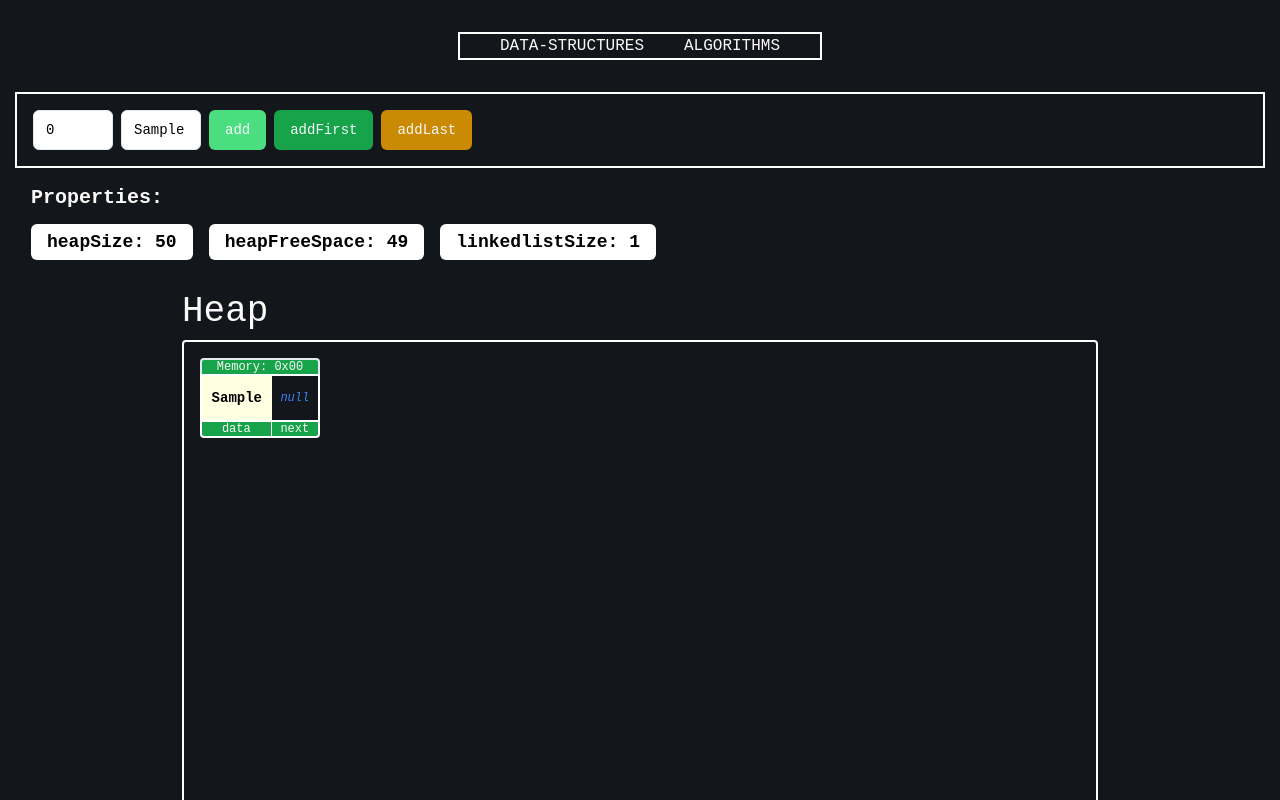
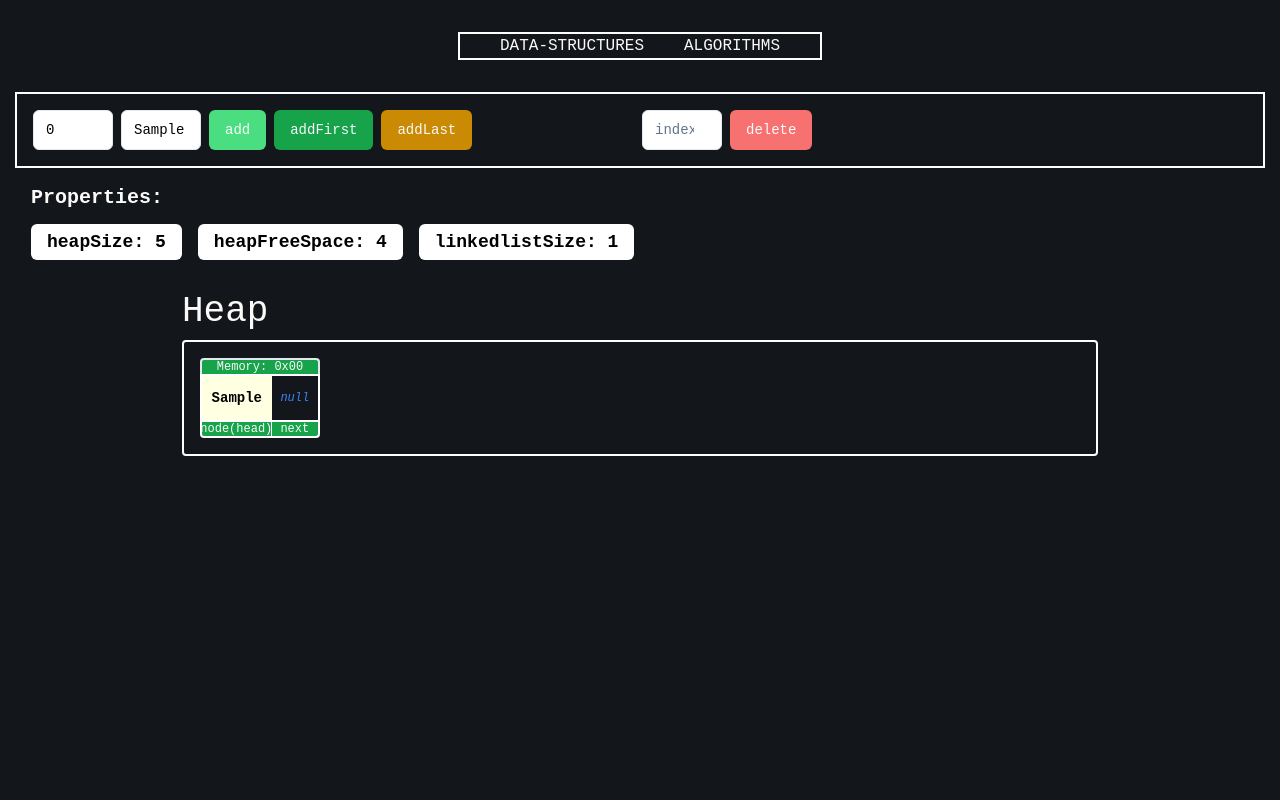
Before and after one commit to Thiago-dcode/visualsofdsa, a Next.js app: page /data-structures/linear/linked-list in a window 1280 px wide. Both pictures are taken after typing "Sample" into the empty fields and a click on the button "add". Shown: the top 800 px of the page. Built offline with nearby package versions, Linux system fonts and the light colour scheme.

Commit message:
implement delete action button, implement toaster

```diff
--- a/package.json
+++ b/package.json
@@ -20,9 +20,10 @@
     "class-variance-authority": "^0.7.0",
     "clsx": "^2.1.1",
     "lucide-react": "^0.403.0",
-    "next": "14.2.4",
+    "next": "^14.2.13",
     "react": "^18",
     "react-dom": "^18",
+    "sonner": "^1.5.0",
     "tailwind-merge": "^2.4.0",
     "tailwindcss-animate": "^1.0.7",
     "uuid": "^10.0.0"
--- a/src/app/layout.tsx
+++ b/src/app/layout.tsx
@@ -3,8 +3,8 @@ import { Inter } from "next/font/google";
 import "./globals.css";
 import Link from "next/link";
 import { links } from "@/config";
-import Image from "next/image";
-import { cn } from "@/lib/utils";
+import { Toaster } from 'sonner';
+import { Check, CircleAlert, CircleX } from "lucide-react";
 const inter = Inter({ subsets: ["latin"] });
 
 export const metadata: Metadata = {
@@ -20,7 +20,7 @@ export default function RootLayout({
   return (
     <html lang="en">
       <head>
-      <meta name="viewport" content="width=device-width, initial-scale=1.0"/>
+        <meta name="viewport" content="width=device-width, initial-scale=1.0" />
       </head>
       <body className={inter.className}>
         <div id="root">
@@ -44,7 +44,27 @@ export default function RootLayout({
             </nav>
           </header>
 
-          {children}</div></body>
+          {children}</div>
+        <Toaster
+
+          toastOptions={{
+
+            classNames: {
+              error: 'bg-red-500 text-white font-bold text-md',
+              success: 'bg-green-500 text-white font-bold text-md ',
+              warning: 'bg-yellow-500 text-white font-bold text-md',
+              info: 'bg-blue-500 text-white font-bold text-md',
+            },
+          }}
+          icons={{
+            success: <Check />,
+            warning: <CircleAlert />,
+            error: <CircleX />,
+
+          }}
+
+        />
+      </body>
     </html>
   );
 }
--- a/src/entities/data-structures/linear/linkedList/View.tsx
+++ b/src/entities/data-structures/linear/linkedList/View.tsx
@@ -14,10 +14,10 @@ import Properties from '@/components/app/Properties';
 import Section from '@/components/container/Section';
 
 export default function View() {
-    const { linkedList, arrayLs, add, traverse, del, isStackOverFlow, clear, error } = UseLinkedList();
+    const { linkedList, add, traverse, del, isStackOverFlow, clear, error, arrayLs } = UseLinkedList();
     const [table, setTable] = useState({
         col: 5,
-        row: 10
+        row: 1
     })
     const heap = useHeap({
         nodeShape: linkedList,
@@ -26,6 +26,7 @@ export default function View() {
     });
     const [isAnimationRunning, setIsAnimationRunning] = useState(false);
     const [addIndex, setAddIndex] = useState(0);
+    const [deleteIndex, setDeleteIndex] = useState<number | undefined>(undefined);
     const [addData, setAddData] = useState('');
 
     const isBlocked = isStackOverFlow || isAnimationRunning;
@@ -39,7 +40,7 @@ export default function View() {
         {/* BUTTONS ACTION SECTION */}
 
         <OperationsContainer >
-                <Section className='gap-2'key={'section-1-linkedList-view'} >
+            <Section className='gap-2' key={'section-1-linkedList-view'} >
                 <InputWithButtonContainer key={'linkedList-add-action'}>
                     <Input value={addIndex} placeholder="index" className="text-black w-20" onChange={(e) => {
                         if (isBlocked) return;
@@ -65,7 +66,7 @@ export default function View() {
                     }} />
 
                 </InputWithButtonContainer>
-                    <ButtonAction  key={'linkedList-addFirst-action'} title="addFirst" className='bg-green-600 hover:bg-green-800' isLoading={isBlocked} onClick={async () => {
+                <ButtonAction key={'linkedList-addFirst-action'} title="addFirst" className='bg-green-600 hover:bg-green-800' isLoading={isBlocked} onClick={async () => {
 
                     if (isBlocked) return;
                     const position = heap.getNextFreePosition();
@@ -82,6 +83,33 @@ export default function View() {
                     if (position) await add(addData, linkedList.size, position.position, position.memoryAddress);
 
                 }} /></Section>
+            {/* DELETE SECTION */}
+            {linkedList.size > 0 && <Section>
+                <InputWithButtonContainer key={'linkedList-delete-action'}>
+                    <Input value={deleteIndex} placeholder="index" className="text-black w-20" onChange={(e) => {
+                        if (isBlocked) return;
+                        const n = Number.parseInt(e.target.value);
+                        setDeleteIndex(!isNaN(n) ? n : undefined)
+
+                    }} type="number" min={0} />
+
+                    <ButtonAction title="delete" className='bg-red-400 hover:bg-red-600' isLoading={isBlocked} onClick={async () => {
+
+                        if (isBlocked || deleteIndex === undefined) return;
+
+                        const node = await del(deleteIndex);
+                        console.log('NODE DELETED', node)
+                        if (node) {
+
+                            heap.setNextFreePosition(node)
+                        }
+
+
+
+                    }} />
+
+                </InputWithButtonContainer>
+            </Section>}
         </OperationsContainer>
         <Properties className='w-full' properties={{
             'heapSize': heap.size,
@@ -92,7 +120,7 @@ export default function View() {
 
         <HeapContainer width={heap.width} height={heap.height}>
             {
-                    linkedList.toNodeArray().map((node, i) => {
+                arrayLs.map((node, i) => {
 
                     return (
                         <>
--- a/src/entities/data-structures/linear/linkedList/components/linkedListNode.tsx
+++ b/src/entities/data-structures/linear/linkedList/components/linkedListNode.tsx
@@ -65,7 +65,7 @@ export default function LinkedListNodeComponent({ node, nodeShape, index, isHead
             left: node.position.x + 'px',
             top: node.position.y + 'px',
 
-        }} key={node.id} className='absolute flex flex-col  text-center'>
+        }}  className='absolute flex flex-col  text-center'>
             {/* MEMORY-ADRESS */}
 
             <header style={{
@@ -97,7 +97,7 @@ export default function LinkedListNodeComponent({ node, nodeShape, index, isHead
             </main>
             <footer className={`${isHead ? "bg-green-600" : isTail ? 'bg-yellow-600' : ''} h-1/5 border-b-2 border-white w-full text-center border-x-2    rounded-b-sm text-xs flex flex-row items-center`}><p style={{
                 zIndex: 49,
-            }} className='border-r border-white w-3/5 flex items-center justify-center'>data</p><p style={{
+            }} className='border-r border-white w-3/5 flex items-center justify-center'>node <span className='text-xs'>({isHead? 'head':isTail?'tail':index})</span></p><p style={{
                 zIndex: 49,
             }} className='flex items-center justify-center w-2/5'>next</p></footer>
 
--- a/src/entities/data-structures/linear/linkedList/hooks/UseLinkedList.ts
+++ b/src/entities/data-structures/linear/linkedList/hooks/UseLinkedList.ts
@@ -3,7 +3,7 @@ import LinkedList from "../classes/LinkedList";
 import { Primitive } from "@/types";
 import Position from "@/lib/classes/Position";
 import IndexOutOfBoundsError from "@/lib/errors/IndexOutOfTheBondError";
-
+import { toast } from 'sonner';
 
 export default function UseLinkedList() {
   const [linkedList, setLinkedList] = useState(new LinkedList());
@@ -37,10 +37,25 @@ export default function UseLinkedList() {
   };
 
   const del = async (index: number) => {
-    await linkedList.delete(index, async (node, next, prev) => {
-      //handle animation on delete
-    });
-    setArrayLs(linkedList.toNodeArray());
+    try {
+      const node = linkedList.findNode(index);
+      if (!node) throw IndexOutOfBoundsError
+      await linkedList.delete(index, async (node, next, prev) => {
+        //handle animation on delete
+      });
+      setArrayLs(linkedList.toNodeArray())
+      return node;
+    } catch (error) {
+
+      if (error instanceof IndexOutOfBoundsError) {
+        toast.error(`No element found on the index ${index}`,{
+          position:'top-center'
+        })
+      }
+
+    }
+    return null;
+
   };
   const get = async (index: number) => {
     const node = linkedList.getNode(index);
@@ -71,7 +86,6 @@ export default function UseLinkedList() {
 
   }, []);
   return {
-    arrayLs,
     linkedList,
     add,
     del,
@@ -79,5 +93,6 @@ export default function UseLinkedList() {
     isStackOverFlow,
     clear,
     error,
+    arrayLs
   };
 }
--- a/src/hooks/useHeap.ts
+++ b/src/hooks/useHeap.ts
@@ -23,7 +23,7 @@ export default function useHeap({
 
 
   const freePositions = useRef(new Queue());
-  const [freeSpace,setFreeSpace] = useState(0)
+  const [freeSpace, setFreeSpace] = useState(0)
   const _heapSize = useRef(col * row);
   const setInitialFreePositions = useCallback(() => {
     freePositions.current.flush()
@@ -75,7 +75,12 @@ export default function useHeap({
   const setNextFreePosition = (node: LinkedListNode<Primitive>) => {
     if (freePositions.current.isFull) return;
     setFreeSpace(freePositions.current.size)
-    return freePositions.current.enqueue(node);
+    const newNode = new LinkedListNode(
+      ``,
+      node.position
+    );
+    newNode.memoryAddress = node.memoryAddress;
+    return freePositions.current.enqueue(newNode);
   };
 
   const width =
```
Also changed, not shown: 1 other file (tests, documents, lock files or other folders). Lines whose indentation alone changed are shown as unchanged.
